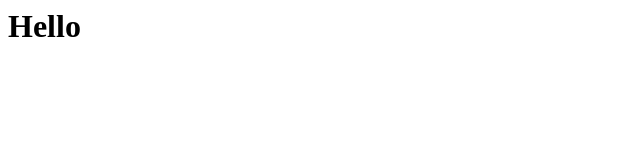
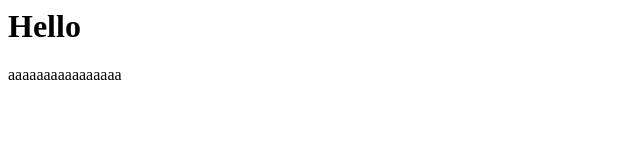
Before and after one commit to cps847-testing/midterm, a plain HTML site: page git_tst/index.html in a window 1280 px wide. Shown: the full height of the page, 0-640 px from the left. Drawn offline with Linux system fonts and the light colour scheme.

Commit message:
Update index.html

```diff
--- a/git_tst/index.html
+++ b/git_tst/index.html
@@ -4,6 +4,6 @@
   </head>
 
     <h1>Hello</h1>
-
+    <p>aaaaaaaaaaaaaaaa</p>
   </body>
 </html>
```
